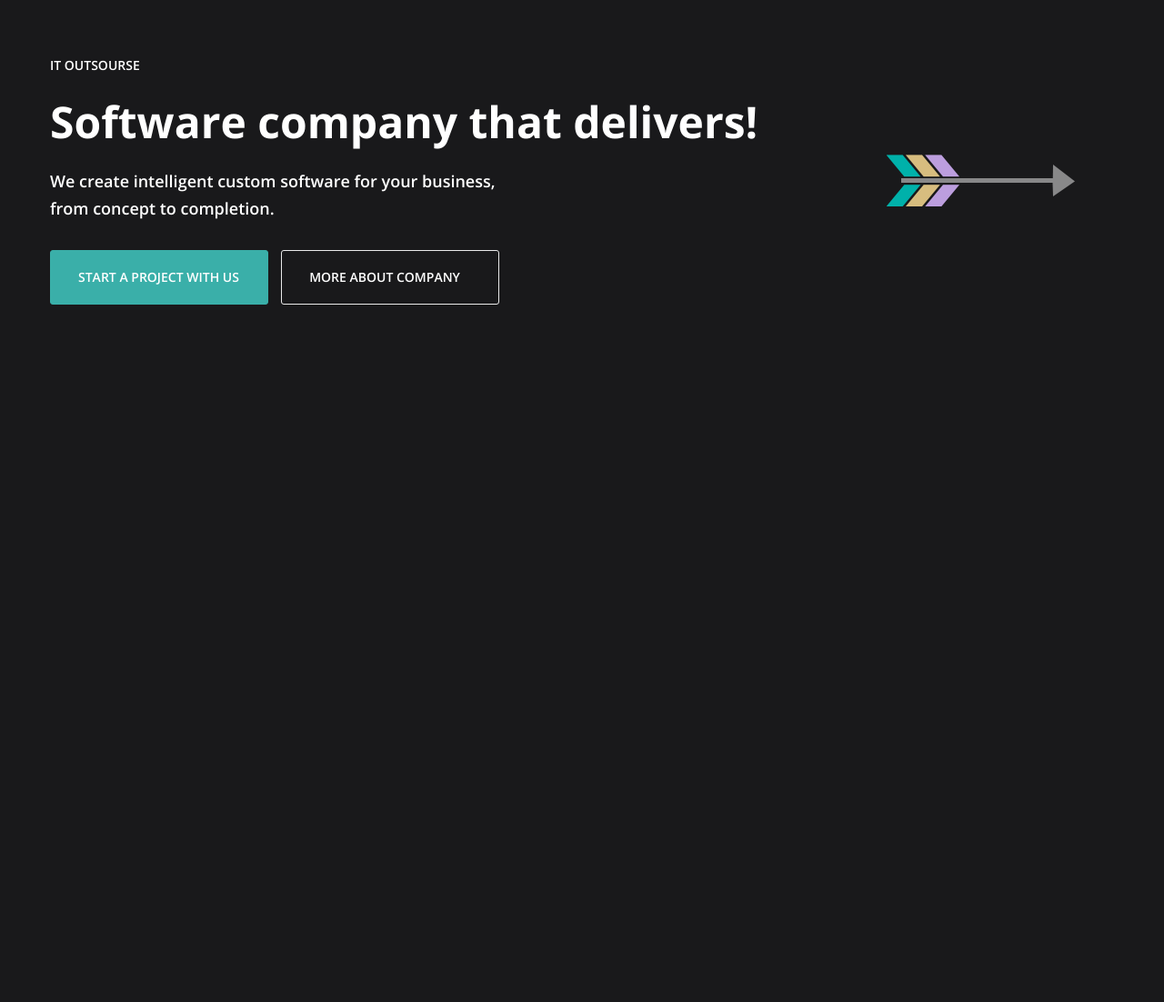
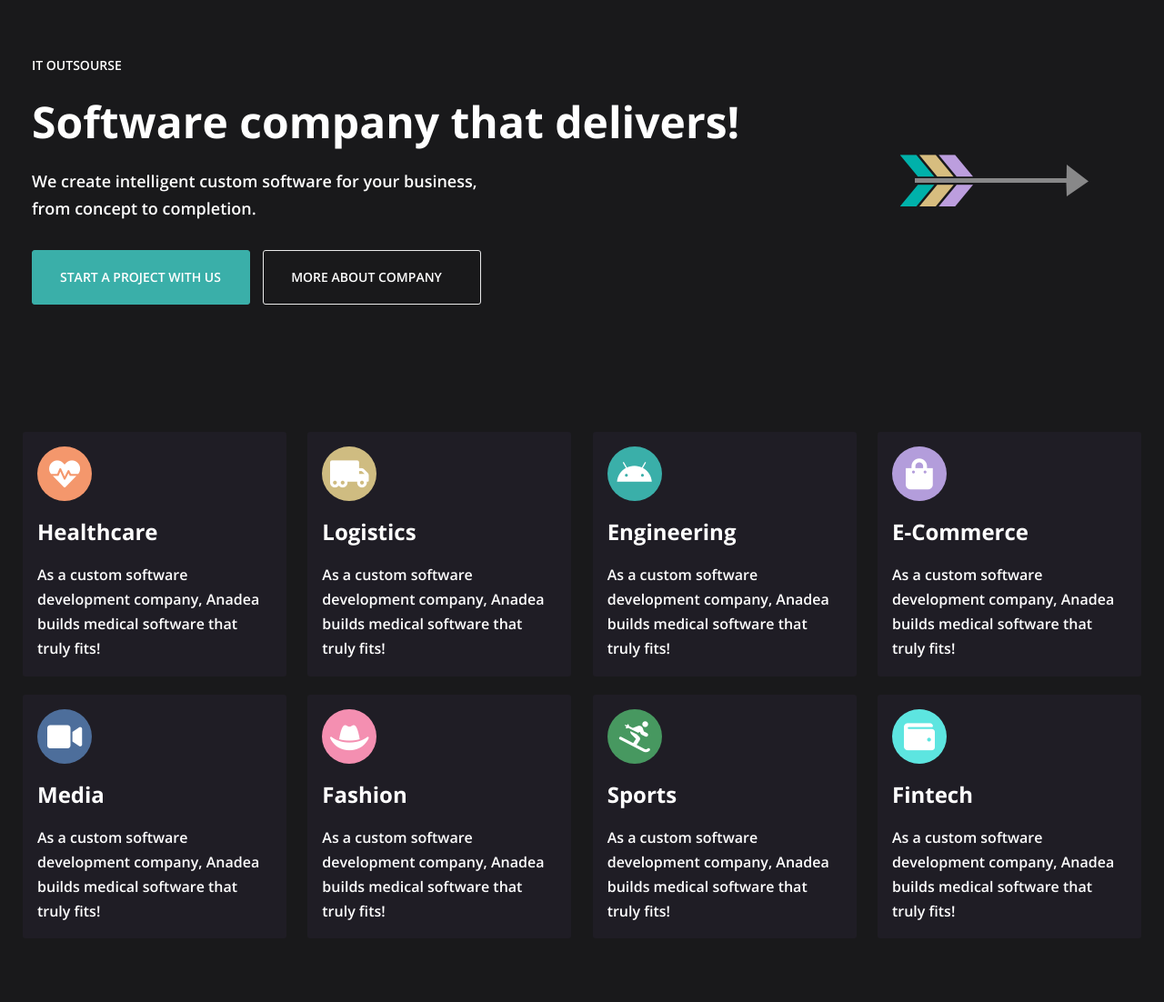
Before and after one commit to galina-osenina/genus, a website: page src/index.html in a window 1280 px wide. Shown: the whole page at 91% size. Before the commit the page ends 800 px from the top, so only its background shows below. Drawn offline with nearby package versions, Linux system fonts and the light colour scheme; files that its build step writes are made by us from their sources; files whose address does not match are found by name.

Commit message:
cards section

```diff
--- a/src/index.html
+++ b/src/index.html
@@ -31,6 +31,117 @@
           </div>
         </div>
       </section>
+
+      <section class="section">
+        <div class="container">
+          <div class="card-list">
+
+            <div class="card">
+              <div class="card__icon card__icon-healthcare">
+                <i class="fas fa-heartbeat"></i>
+              </div>
+              <h2 class="h2 card__title">
+                Healthcare
+              </h2>
+              <div class="card__text">
+                <p>As a custom software development company, Anadea builds medical software that truly fits!</p>
+              </div>
+            </div>
+
+            <div class="card">
+              <div class="card__icon card__icon-logistics">
+                <i class="fas fa-truck-moving"></i>
+              </div>
+              <h2 class="h2 card__title">
+                Logistics
+              </h2>
+              <div class="card__text">
+                <p>As a custom software development company, Anadea builds medical software that truly fits!
+                </p>
+              </div>
+            </div>
+
+            <div class="card">
+              <div class="card__icon card__icon-engineering">
+                <i class="fab fa-android"></i>
+              </div>
+              <h2 class="h2 card__title">
+                Engineering
+              </h2>
+              <div class="card__text">
+                <p>As a custom software development company, Anadea builds medical software that truly fits!
+                </p>
+              </div>
+            </div>
+
+            <div class="card">
+              <div class="card__icon card__icon-ecommerce">
+                <i class="fas fa-shopping-bag"></i>
+              </div>
+              <h2 class="h2 card__title">
+                E-Commerce
+              </h2>
+              <div class="card__text">
+                <p>As a custom software development company, Anadea builds medical software that truly fits!
+                </p>
+              </div>
+            </div>
+
+            <div class="card">
+              <div class="card__icon card__icon-media">
+                <i class="fas fa-video"></i>
+              </div>
+              <h2 class="h2 card__title">
+                Media
+              </h2>
+              <div class="card__text">
+                <p>As a custom software development company, Anadea builds medical software that truly fits!
+                </p>
+              </div>
+            </div>
+
+            <div class="card">
+              <div class="card__icon card__icon-fashion">
+                <i class="fas fa-hat-cowboy"></i>
+              </div>
+              <h2 class="h2 card__title">
+                Fashion
+              </h2>
+              <div class="card__text">
+                <p>As a custom software development company, Anadea builds medical software that truly fits!
+                </p>
+              </div>
+            </div>
+
+            <div class="card">
+              <div class="card__icon card__icon-sports">
+                <i class="fas fa-skiing"></i>
+              </div>
+              <h2 class="h2 card__title">
+                Sports
+              </h2>
+              <div class="card__text">
+                <p>As a custom software development company, Anadea builds medical software that truly fits!
+                </p>
+              </div>
+            </div>
+
+            <div class="card">
+              <div class="card__icon card__icon-fintech">
+                <i class="fas fa-wallet"></i>
+              </div>
+              <h2 class="h2 card__title">
+                Fintech
+              </h2>
+              <div class="card__text">
+                <p>As a custom software development company, Anadea builds medical software that truly fits!
+                </p>
+              </div>
+            </div>
+
+          </div>
+        </div>
+      </section>
     </main>
 
     //= html/blocks/footer.html
--- /dev/null
+++ b/src/sass/card.scss
@@ -0,0 +1,69 @@
+.card-list {
+  display: flex;
+  flex-wrap: wrap;
+  justify-content: space-between;
+
+  @media (min-width: $tablet) {
+    margin: 0 -20px;
+  }
+}
+
+.card {
+  width: 100%;
+  background-color: $color-tertiary;
+  padding: 16px;
+  margin: 10px 0;
+  border-radius: 3px;
+
+  @media (min-width: $tablet) {
+    width: 290px;
+    margin: 10px;
+  }
+}
+
+.card__icon {
+  display: flex;
+  justify-content: center;
+  align-items: center;
+  font-size: 34px;
+  width: 60px;
+  height: 60px;
+  border-radius: 50%;
+  margin-bottom: 20px;
+
+  &.card__icon-healthcare {
+    background-color: #f4976c;
+  }
+
+  &.card__icon-logistics {
+    background-color: #cfbc81;
+  }
+
+  &.card__icon-engineering {
+    background-color: #3aafa9;
+  }
+
+  &.card__icon-ecommerce {
+    background-color: #b39ddb;
+  }
+
+  &.card__icon-media {
+    background-color: #4d6e9b;
+  }
+
+  &.card__icon-fashion {
+    background-color: #f48fb1;
+  }
+
+  &.card__icon-sports {
+    background-color: #479860;
+  }
+
+  &.card__icon-fintech {
+    background-color: #5de5e0;
+  }
+}
+
+.card__title {
+  margin-bottom: 20px;
+}
--- a/src/sass/general.scss
+++ b/src/sass/general.scss
@@ -27,7 +27,7 @@ body {
 
 .container {
   width: 100%;
-  max-width: 1210px;
+  max-width: 1250px;
   padding-left: 20px;
   padding-right: 20px;
   margin: 0 auto;
--- a/src/sass/main.scss
+++ b/src/sass/main.scss
@@ -4,4 +4,6 @@
 @import 'general.scss';
 @import 'button.scss';
 @import 'typography.scss';
+@import 'card.scss';
+
 @import '../../node_modules/@fortawesome/fontawesome-free/css/all';
--- a/src/sass/typography.scss
+++ b/src/sass/typography.scss
@@ -8,3 +8,10 @@
     font-size: 48px;
   }
 }
+
+.h2 {
+  font-family: 'OpenSans', Helvetica, Arial, sans-serif;
+  font-weight: 700;
+  font-size: 24px;
+  line-height: 1.17;
+}
--- a/src/sass/variables.scss
+++ b/src/sass/variables.scss
@@ -1,5 +1,6 @@
 $color-primary: #19191b;
 $color-secondary: #3aafa9;
+$color-tertiary: #1f1d25;
 $text-color-primary: #fff;
 
 $tablet: 1020px;
```
Also changed, not shown: 1 other file.
